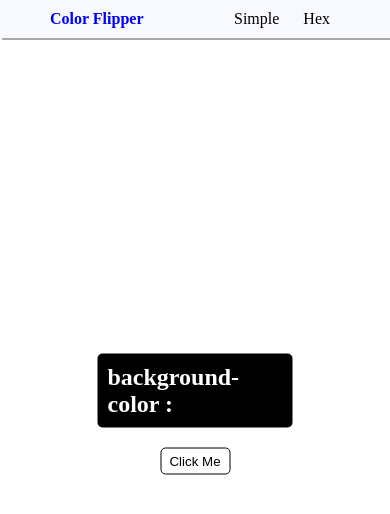
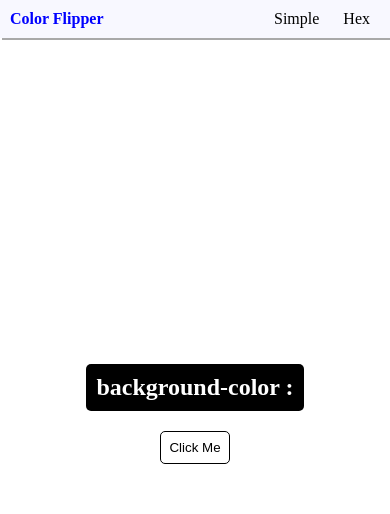
Before and after one commit to fahadshoukat/color-Flipper, a plain HTML site: page index.html in a window 390 px wide. Drawn offline with Linux system fonts and the light colour scheme.

Commit message:
addingMediaQuery

```diff
--- a/style.css
+++ b/style.css
@@ -64,3 +64,18 @@ button {
 .color {
     color: turquoise;
 }
+
+@media screen and (max-width: 425px) {
+    #navBar {
+        padding: 10px 10px;
+    }
+
+    .container {
+        width: 80vw;
+        text-align: center;
+    }
+
+    button {
+        padding: 8px 4px;
+    }
+}
```
